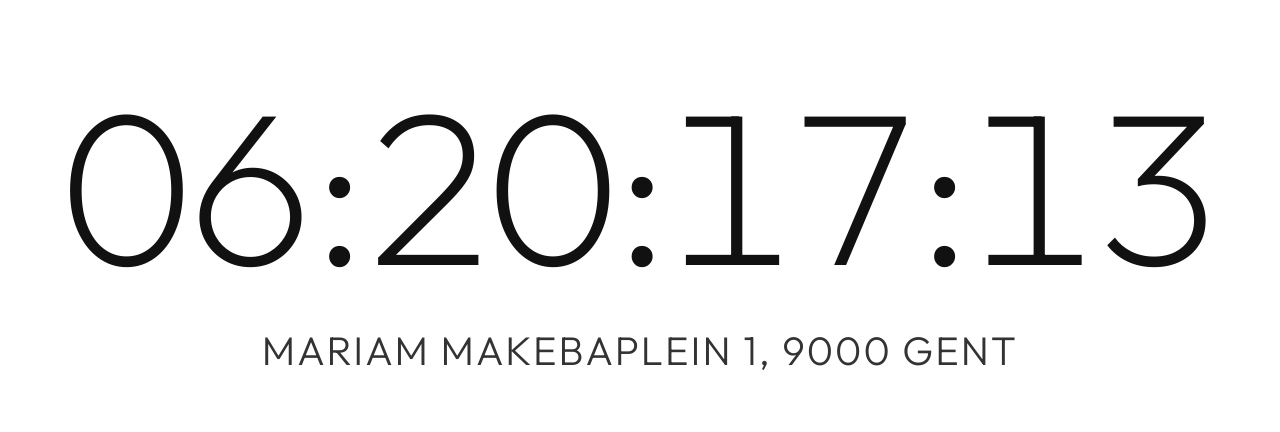
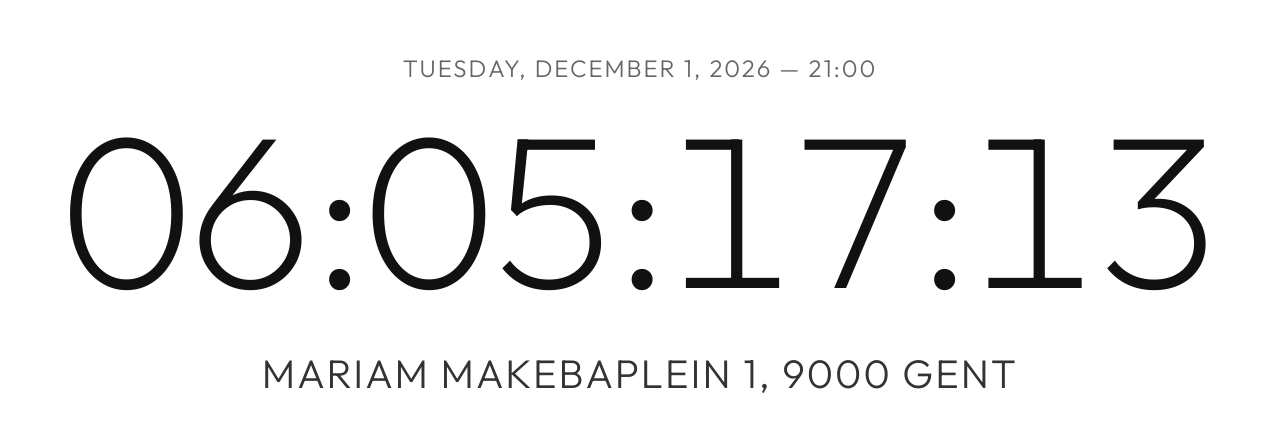
Before and after one commit to thebestbananagames/thebesteventever, a plain HTML site: page index.html in a window 1280 px wide. Shown: the part 174-606 px from the top of the page. Drawn offline with Linux system fonts and the light colour scheme.

Commit message:
Add files via upload

```diff
--- a/index.html
+++ b/index.html
@@ -26,6 +26,15 @@
       text-align: center;
       padding: 1rem;
       overflow-x: hidden;
+    }
+
+    .target-date {
+      font-size: clamp(0.9rem, 2vw, 1.5rem);
+      font-weight: 300;
+      color: #666666;
+      letter-spacing: 0.08em;
+      text-transform: uppercase;
+      margin-bottom: 1rem;
     }
 
     .countdown {
@@ -58,6 +67,7 @@
   </style>
 </head>
 <body>
+  <div class="target-date">Tuesday, December 1, 2026 — 21:00</div>
   <div id="countdown" class="countdown">00:00:00:00</div>
   <a
     class="address"
@@ -67,8 +77,8 @@
   >MARIAM MAKEBAPLEIN 1, 9000 GENT</a>
 
   <script>
-    // Doeldatum: woensdag 2 december 2026 om 12:00 (Belgische tijd, CET / UTC+1)
-    const targetDate = new Date("2026-12-02T12:00:00+01:00").getTime();
+    // Doeldatum: dinsdag 1 december 2026 om 21:00 (Belgische tijd, CET / UTC+1)
+    const targetDate = new Date("2026-12-01T21:00:00+01:00").getTime();
     const countdownEl = document.getElementById("countdown");
 
     function pad(num) {
```
